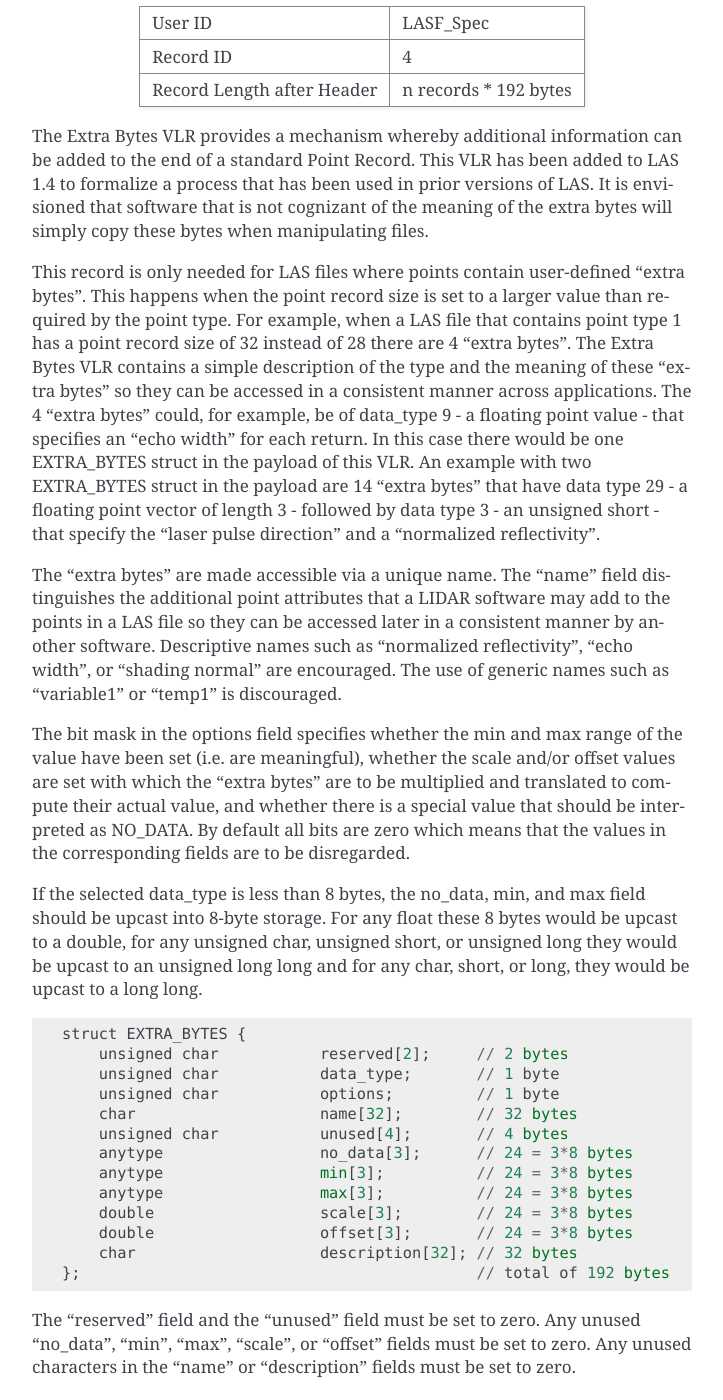
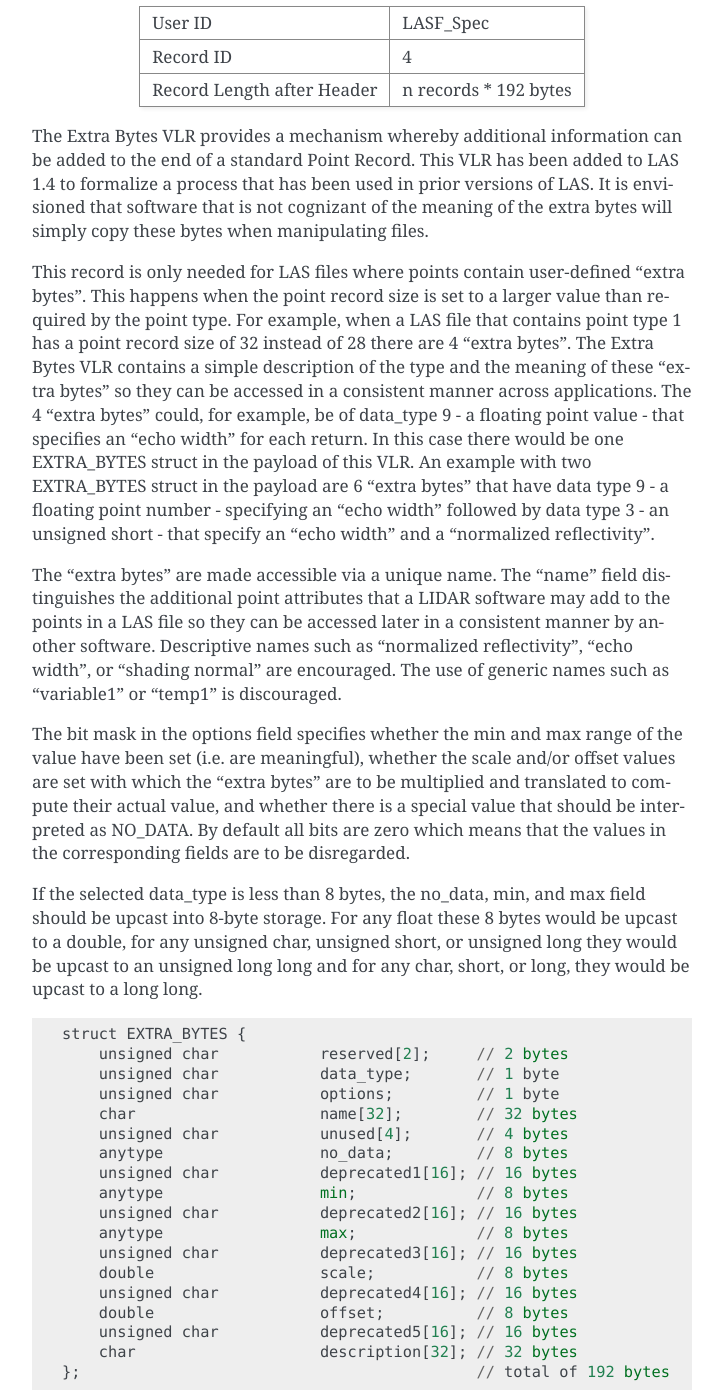
Before and after one commit to ASPRSorg/LAS, a Sphinx documentation site: the page built from source/04_optional_vlrs.txt, in a window 1280 px wide and 1400 px high, scrolled down 733 px. Shown: the whole window, without its empty margins (388-1111 px from the left). Built offline with Sphinx 7.4.7, drawn with Linux system fonts in a browser that asks for light colours; some of the changed text lies outside the part shown.

Commit message:
Deprecated tuple and triple data_types for #1.

```diff
--- a/source/01_intro.txt
+++ b/source/01_intro.txt
@@ -45,6 +45,8 @@
       Legacy Compatibility section to EVLR definition (now s2.7.1).
     * Swapped order of LAS 1.4 Revision History (now s1.1.1) and
       LAS 1.4 Additions (now s1.1.2).
+  * Deprecated "tuple" and "triple" extra byte data types.
+    (`I-1 <https://github.com/ASPRSorg/LAS/issues/27>`_)
 
 For detailed information on changes in revisions R14 and newer, review the
 inline differencing provided on the GitHub page: https://github.com/ASPRSorg/LAS
--- a/source/04_optional_vlrs.txt
+++ b/source/04_optional_vlrs.txt
@@ -63,9 +63,9 @@
 across applications. The 4 "extra bytes" could, for example, be of data_type 9
 - a floating point value - that specifies an "echo width" for each return. In
 this case there would be one EXTRA_BYTES struct in the payload of this VLR. An
-example with two EXTRA_BYTES struct in the payload are 14 "extra bytes" that
-have data type 29 - a floating point vector of length 3 - followed by data type
-3 - an unsigned short - that specify the "laser pulse direction" and a
+example with two EXTRA_BYTES struct in the payload are 6 "extra bytes" that
+have data type 9 - a floating point number - specifying an "echo width" followed
+by data type 3 - an unsigned short - that specify an "echo width" and a
 "normalized reflectivity".
 
 The "extra bytes" are made accessible via a unique name. The "name" field
@@ -96,112 +96,85 @@
         unsigned char           options;         // 1 byte
         char                    name[32];        // 32 bytes
         unsigned char           unused[4];       // 4 bytes
-        anytype                 no_data[3];      // 24 = 3*8 bytes
-        anytype                 min[3];          // 24 = 3*8 bytes
-        anytype                 max[3];          // 24 = 3*8 bytes
-        double                  scale[3];        // 24 = 3*8 bytes
-        double                  offset[3];       // 24 = 3*8 bytes
+        anytype                 no_data;         // 8 bytes
+        unsigned char           deprecated1[16]; // 16 bytes
+        anytype                 min;             // 8 bytes
+        unsigned char           deprecated2[16]; // 16 bytes
+        anytype                 max;             // 8 bytes
+        unsigned char           deprecated3[16]; // 16 bytes
+        double                  scale;           // 8 bytes
+        unsigned char           deprecated4[16]; // 16 bytes
+        double                  offset;          // 8 bytes
+        unsigned char           deprecated5[16]; // 16 bytes
         char                    description[32]; // 32 bytes
     };                                           // total of 192 bytes
 
-The "reserved" field and the "unused" field must be set to zero. Any unused
-"no_data", "min", "max", "scale", or "offset" fields must be set to zero. Any
-unused characters in the "name" or "description" fields must be set to zero.
+The "reserved" field, the "unused" field, and the "deprecated" fields must be
+set to zero. Any unused "no_data", "min", "max", "scale", or "offset" fields
+must be set to zero. Any unused characters in the "name" or "description" fields
+must be set to zero.
+
+The "deprecated" fields resulted from the "tuple" and "triple" data types (11-30)
+being `deprecated in R14 of the specification <https://github.com/ASPRSorg/LAS/issues/1>`_.
 
 
-.. tabularcolumns:: |p{3.0cm}|p{5.0cm}|p{5.0cm}|
+.. tabularcolumns:: |p{2.0cm}|p{5.0cm}|p{6.0cm}|
 
 .. table:: Values for ``data_type`` Field
 
-    +-------------------------------+-------------------------------+-------------------+
-    | Value                         | Meaning                       | Value             |
-    +===============================+===============================+===================+
-    | 0                             | undocumented extra bytes      | specify value in  |
-    |                               |                               | ``options`` field |
-    +-------------------------------+-------------------------------+-------------------+
-    | 1                             | unsigned char                 | 1 byte            |
-    +-------------------------------+-------------------------------+-------------------+
-    | 2                             | char                          | 1 byte            |
-    +-------------------------------+-------------------------------+-------------------+
-    | 3                             | unsigned short                | 2 bytes           |
-    +-------------------------------+-------------------------------+-------------------+
-    | 4                             | short                         | 2 bytes           |
-    +-------------------------------+-------------------------------+-------------------+
-    | 5                             | unsigned long                 | 4 bytes           |
-    +-------------------------------+-------------------------------+-------------------+
-    | 6                             | long                          | 4 bytes           |
-    +-------------------------------+-------------------------------+-------------------+
-    | 7                             | unsigned long long            | 8 bytes           |
-    +-------------------------------+-------------------------------+-------------------+
-    | 8                             | long long                     | 8 bytes           |
-    +-------------------------------+-------------------------------+-------------------+
-    | 9                             | float                         | 4 bytes           |
-    +-------------------------------+-------------------------------+-------------------+
-    | 10                            | double                        | 8 bytes           |
-    +-------------------------------+-------------------------------+-------------------+
-    | 11                            | unsigned char[2]              | 2 bytes           |
-    +-------------------------------+-------------------------------+-------------------+
-    | 12                            | char[2]                       | 2 bytes           |
-    +-------------------------------+-------------------------------+-------------------+
-    | 13                            | unsigned short[2]             | 4 bytes           |
-    +-------------------------------+-------------------------------+-------------------+
-    | 14                            | short[2]                      | 4 bytes           |
-    +-------------------------------+-------------------------------+-------------------+
-    | 15                            | unsigned long[2]              | 8 bytes           |
-    +-------------------------------+-------------------------------+-------------------+
-    | 16                            | long[2]                       | 8 bytes           |
-    +-------------------------------+-------------------------------+-------------------+
-    | 17                            | unsigned long long[2]         | 16 bytes          |
-    +-------------------------------+-------------------------------+-------------------+
-    | 18                            | long long[2]                  | 16 bytes          |
-    +-------------------------------+-------------------------------+-------------------+
-    | 19                            | float[2]                      | 8 bytes           |
-    +-------------------------------+-------------------------------+-------------------+
-    | 20                            | double[2]                     | 16 bytes          |
-    +-------------------------------+-------------------------------+-------------------+
-    | 21                            | unsigned char[3]              | 3 bytes           |
-    +-------------------------------+-------------------------------+-------------------+
-    | 22                            | char[3]                       | 3 bytes           |
-    +-------------------------------+-------------------------------+-------------------+
-    | 23                            | unsigned short[3]             | 6 bytes           |
-    +-------------------------------+-------------------------------+-------------------+
-    | 24                            | short[3]                      | 6 bytes           |
-    +-------------------------------+-------------------------------+-------------------+
-    | 25                            | unsigned long[3]              | 12 bytes          |
-    +-------------------------------+-------------------------------+-------------------+
-    | 26                            | long[3]                       | 12 bytes          |
-    +-------------------------------+-------------------------------+-------------------+
-    | 27                            | unsigned long long[3]         | 24 bytes          |
-    +-------------------------------+-------------------------------+-------------------+
-    | 28                            | long long[3]                  | 24 bytes          |
-    +-------------------------------+-------------------------------+-------------------+
-    | 29                            | float[3]                      | 12 bytes          |
-    +-------------------------------+-------------------------------+-------------------+
-    | 30                            | double[3]                     | 24 bytes          |
-    +-------------------------------+-------------------------------+-------------------+
+    +------------+-------------------------------+-------------------+
+    | Value      | Meaning                       | Size on Disk      |
+    +============+===============================+===================+
+    | 0          | undocumented extra bytes      | specify value in  |
+    |            |                               | ``options`` field |
+    +------------+-------------------------------+-------------------+
+    | 1          | unsigned char                 | 1 byte            |
+    +------------+-------------------------------+-------------------+
+    | 2          | char                          | 1 byte            |
+    +------------+-------------------------------+-------------------+
+    | 3          | unsigned short                | 2 bytes           |
+    +------------+-------------------------------+-------------------+
+    | 4          | short                         | 2 bytes           |
+    +------------+-------------------------------+-------------------+
+    | 5          | unsigned long                 | 4 bytes           |
+    +------------+-------------------------------+-------------------+
+    | 6          | long                          | 4 bytes           |
+    +------------+-------------------------------+-------------------+
+    | 7          | unsigned long long            | 8 bytes           |
+    +------------+-------------------------------+-------------------+
+    | 8          | long long                     | 8 bytes           |
+    +------------+-------------------------------+-------------------+
+    | 9          | float                         | 4 bytes           |
+    +------------+-------------------------------+-------------------+
+    | 10         | double                        | 8 bytes           |
+    +------------+-------------------------------+-------------------+
+    | 11-30      | (deprecated)                  |                   |
+    +------------+-------------------------------+-------------------+
+    | 31-255     | (reserved)                    |                   |
+    +------------+-------------------------------+-------------------+
 
 
-.. tabularcolumns:: |p{2.0cm}|p{6.0cm}|p{8.5cm}|
+.. tabularcolumns:: |p{2.0cm}|p{4.0cm}|p{8.5cm}|
 
 .. table:: Encoding of ``options`` Bit Field
 
-    +-----------+-------------------------+------------------------------------------+
-    | Bits      | Field Name              | Description                              |
-    +===========+=========================+==========================================+
-    | 0         | no_data_bit             | If set the no_data value is relevant.    |
-    +-----------+-------------------------+------------------------------------------+
-    | 1         | min_bit                 | If set the min value is relevant         |
-    +-----------+-------------------------+------------------------------------------+
-    | 2         | max_bit                 | If set the max value is relevant         |
-    +-----------+-------------------------+------------------------------------------+
-    | 3         | scale_bit               | If set each value should be multiplied   |
-    |           |                         | by the corresponding scale value (before |
-    |           |                         | applying the offset)                     |
-    +-----------+-------------------------+------------------------------------------+
-    | 4         | offset_bit              | If set each value should be translated   |
-    |           |                         | by the corresponding offset value (after |
-    |           |                         | applying the scaling).                   |
-    +-----------+-------------------------+------------------------------------------+
+    +-----------+------------------+-------------------------------------------+
+    | Bits      | Field Name       | Description                               |
+    +===========+==================+===========================================+
+    | 0         | no_data_bit      | If set the ``no_data`` value is relevant. |
+    +-----------+------------------+-------------------------------------------+
+    | 1         | min_bit          | If set the ``min`` value is relevant      |
+    +-----------+------------------+-------------------------------------------+
+    | 2         | max_bit          | If set the ``max`` value is relevant      |
+    +-----------+------------------+-------------------------------------------+
+    | 3         | scale_bit        | If set each value should be multiplied    |
+    |           |                  | by the corresponding scale value (before  |
+    |           |                  | applying the offset)                      |
+    +-----------+------------------+-------------------------------------------+
+    | 4         | offset_bit       | If set each value should be translated    |
+    |           |                  | by the corresponding offset value (after  |
+    |           |                  | applying the scaling).                    |
+    +-----------+------------------+-------------------------------------------+
 
 
 Superseded
```
